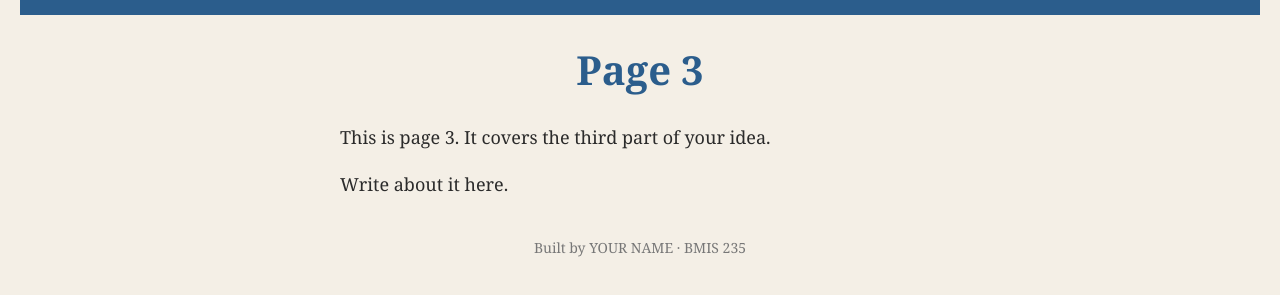
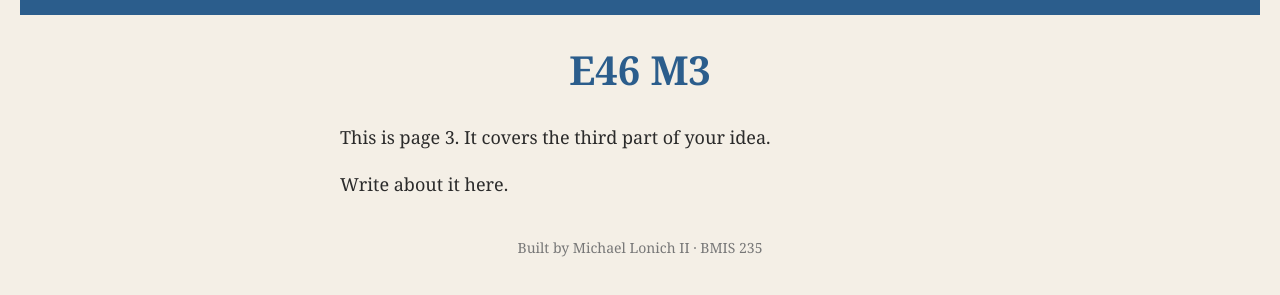
Before and after one commit to MLonichII/bmis235-html-3, a plain HTML site: page page3.html in a window 1280 px wide. Shown: the part 129-424 px from the top of the page. Drawn offline with Linux system fonts and the light colour scheme.

Commit message:
Update author information and page title in HTML

```diff
--- a/page3.html
+++ b/page3.html
@@ -1,13 +1,13 @@
 <!DOCTYPE html>
 <!--
-  Author: YOUR NAME
-  GU username: YOUR-GU-USERNAME
+  Author: Michael Lonich II
+  GU username: mlonich
   Course: BMIS 235 - HTML-3
 -->
 <html lang="en">
 <head>
 <meta charset="utf-8">
-<meta name="author" content="YOUR NAME">
+<meta name="author" content="Michael Lonich">
 <title>Page 3</title>
 
 <link rel="stylesheet" href="styles.css">
@@ -30,12 +30,12 @@
     <a href="page6.html"><img src="img/G80 M3new.png" alt="Page 6"></a>
 </nav>
 
-<h1>Page 3</h1>
+<h1>E46 M3</h1>
 <p>This is page 3. It covers the third part of your idea.</p>
 <p>Write about it here.</p>
 
 <!-- Footer: fill in your name -->
-<footer>Built by YOUR NAME &middot; BMIS 235</footer>
+<footer>Built by Michael Lonich II &middot; BMIS 235</footer>
 
 </body>
 </html>
```
